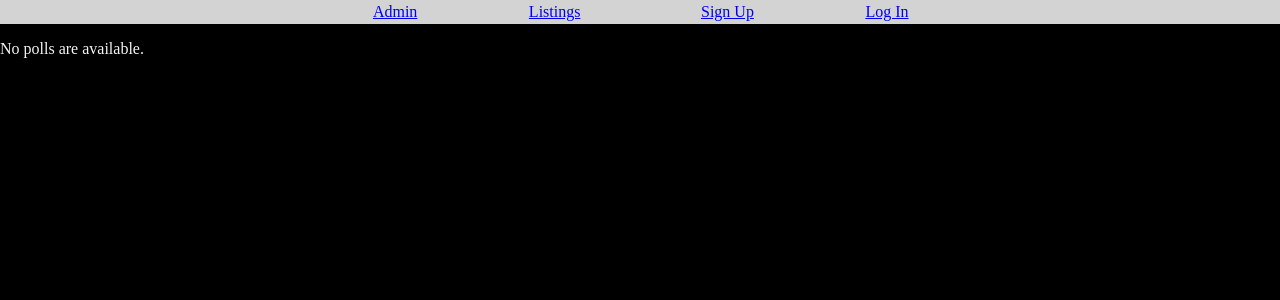
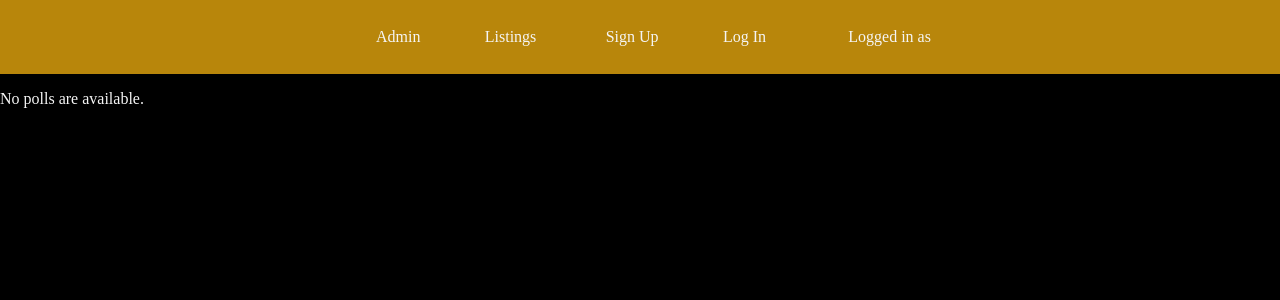
Before and after one commit to L-Husk/CS360Project, a Django app: page /listings/ in a window 1280 px wide; the page is wider, and only the part inside the window is pictured. Shown: the top 300 px of that part. Run offline with Django 5.2, Linux system fonts and the light colour scheme; data that the repository does not hold is empty.

Commit message:
html
layout theme

```diff
--- a/templates/layout.html
+++ b/templates/layout.html
@@ -3,10 +3,14 @@
 
     <style>
         body {
-        margin: 0px;
-        padding: 0px;
-        background-color: black;
-        color: whitesmoke;
+            margin: 0px;
+            padding: 0px;
+            background-color: black;
+            color: whitesmoke;
+        }
+        a {
+            text-decoration: none;
+            color: whitesmoke;
         }
 
     </style>
@@ -16,7 +20,7 @@
 </head>
 
 <body>
-    <div style="background-color: lightgray; width: 100%;">
+    <div style="background-color:darkgoldenrod; width: 100%; padding: 25px;">
     <table style="margin-left: auto; margin-right: auto; width: 50%; text-align: center;">
         <tr>
             <td>
@@ -31,6 +35,9 @@
             <td>
                 <a href="/users/login">Log In</a>
             </td>
+            <td>
+                Logged in as {{ user.username }}
+            </td>
         </tr>
     </table>
     </div>
```
Also changed, not shown: listings/migrations/0004_delete_ans_delete_question.py (added).
